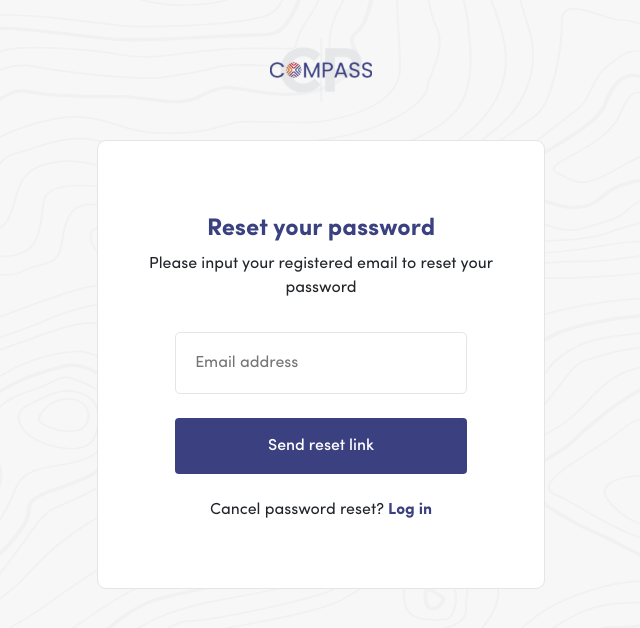
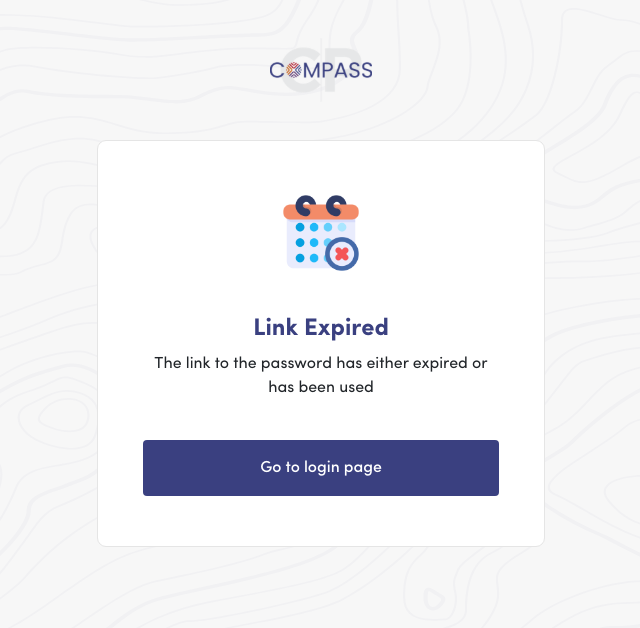
Before and after one commit to Yemmite123/CP-Compass, a React (Create React App) app: page /link-expired in a window 1280 px wide. Before the commit this address led to /forgot-password. Shown: the top 628 px of the page, without its empty margins (319-959 px from the left). Built offline with nearby package versions, Linux system fonts and the light colour scheme.

Commit message:
Update Password Recover Page

```diff
--- a/src/pages/Login/NewPassword/index.js
+++ b/src/pages/Login/NewPassword/index.js
@@ -29,10 +29,12 @@ class NewPassword extends React.Component {
       try {
         const { params: { token } } = this.props.match
         const response = await axios.get(`${CONFIG.BASE_URL}/auth/reset-token/verify/${token}`)
+        console.log(response)
         if (![200, 201].includes(response.status)) {
           this.props.history.push('/link-expired')
         }
       } catch (error) {
+        console.log(error);
         this.props.history.push('/link-expired')
       }
 
--- a/src/pages/Login/PasswordLinkExpired/index.js
+++ b/src/pages/Login/PasswordLinkExpired/index.js
@@ -9,24 +9,35 @@ import AuthNav from '#/components/AuthNav';
 
 class PasswordLinkExpired extends React.Component {
 
-    componentDidMount() {
-        setTimeout(() => {
-            this.props.history.push("/forgot-password")
-        }, 5000)
-    }
+    // componentDidMount() {
+    //     setTimeout(() => {
+    //         this.props.history.push("/forgot-password")
+    //     }, 5000)
+    // }
 
     render() {
 
         return (
             <div className="forgot-password-page text-center">
                 <AuthNav />
-                <div className="">
+                <div className="box">
                     <div className="container">
                         <div>
+                            <img
+                                width={84}
+                                src={require("#/assets/icons/calender.png")}
+                                alt="bank"
+                                className="pb-3"
+                            />
                             <h4 className="mt-4 font-bolder text-blue">
-                                Password Reset Expired
+                                Link Expired
                             </h4>
-                            {/* <p className='font-small'>Please input your registered email to reset your password</p> */}
+                            <p className='font-small'>The link to the password has either expired or has been used</p>
+                            <Link to="/login" className="btn py-3 btn-primary w-100 mt-4">
+
+                                Go to login page
+
+                            </Link>
                         </div>
                     </div>
                 </div>
```
Also changed, not shown: src/assets/icons/calender.png (added), 1 other file (tests, documents, lock files or other folders).
